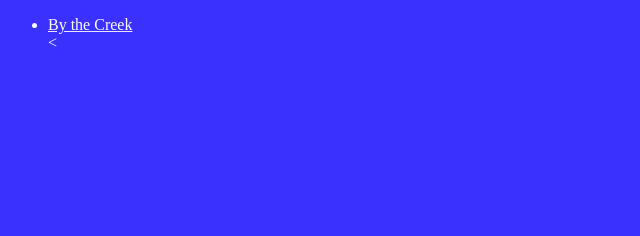
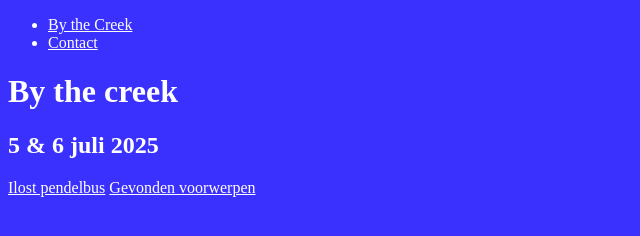
Before and after one commit to Annevdborn/FED1, a plain HTML site: page index.html in a window 1280 px wide. Shown: the whole page, without its empty margins (0-640 px from the left). Drawn offline with Linux system fonts and the light colour scheme.

Commit message:
Update index.html

```diff
--- a/index.html
+++ b/index.html
@@ -16,4 +16,21 @@
                 <a href="#">By the Creek</a>
             </li>
 
-            <
+            <li>
+                <a href="contact.html">Contact</a>
+            </li>
+        </ul>
+    </nav>
+
+<h1>By the creek</h1>
+
+<h2>5 & 6 juli 2025</h2>
+
+<a href="contact.html">Ilost pendelbus</a>
+
+<a href="contact.html">Gevonden voorwerpen</a>
+
+</header>
+</body>
+
+</html>
```
